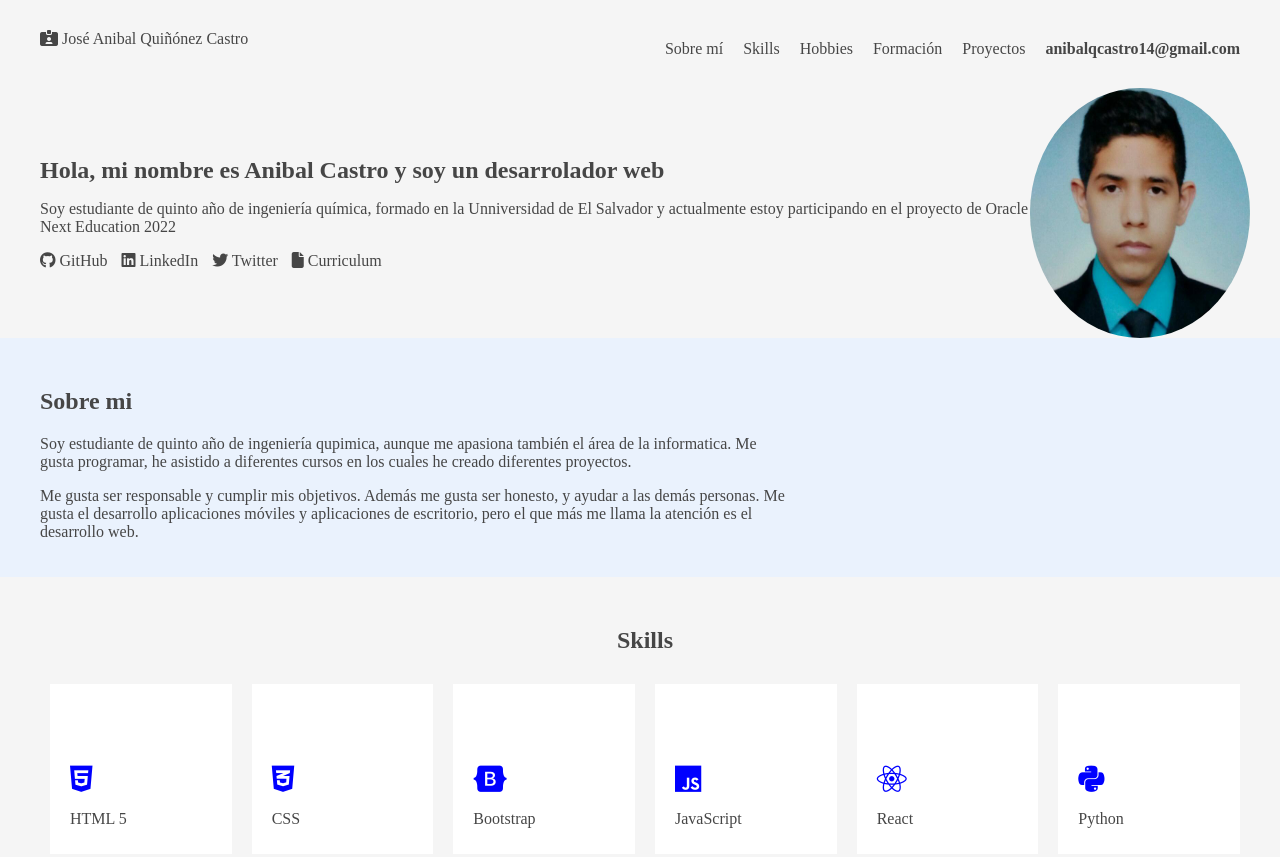
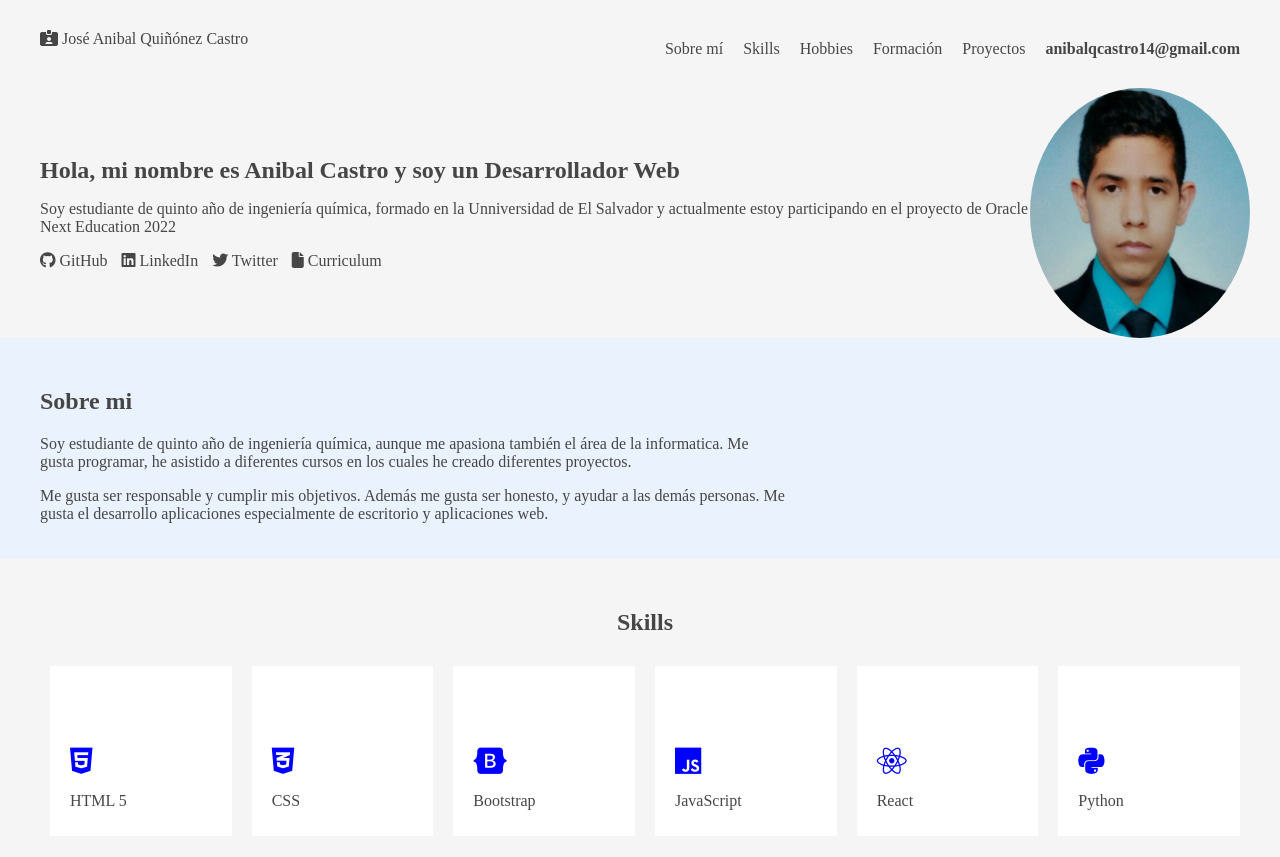
Before and after one commit to joscastro-ing/miportafolio, a plain HTML site: page index.html in a window 1280 px wide. Shown: the top 857 px of the page. Drawn offline with Linux system fonts and the light colour scheme.

Commit message:
Update index.html

```diff
--- a/index.html
+++ b/index.html
@@ -27,7 +27,7 @@
         </header>
         <section class="titulo" id="tituloid">
             <div class="titulo__contenido">
-                <h1>Hola, mi nombre es Anibal Castro y soy un desarrolador web</h1>
+                <h1>Hola, mi nombre es Anibal Castro y soy un Desarrollador Web</h1>
                 <p>Soy estudiante de quinto año de ingeniería química, formado en la Unniversidad de El Salvador y
                     actualmente estoy participando en el proyecto de Oracle Next Education 2022</p>
                 <a href="https://github.com/joscastro-ing" class="redes"><i class="fa-brands fa-github"></i> GitHub</a>
@@ -46,9 +46,9 @@
             <div class="aboutme__title">
                 <h2>Sobre mi</h2>
             </div>
-            <p>Soy estudiante de quinto año de ingeniería qupimica, aunque me apasiona también el área de la informatica. Me gusta programar, he asistido a diferentes cursos en los cuales he creado diferentes proyectos.</p>
+            <p>Soy estudiante de quinto año de ingeniería química, aunque me apasiona también el área de la informatica. Me gusta programar, he asistido a diferentes cursos en los cuales he creado diferentes proyectos.</p>
 
-            <p>Me gusta ser responsable y cumplir mis objetivos. Además me gusta ser honesto, y ayudar a las demás personas. Me gusta el desarrollo aplicaciones móviles y aplicaciones de escritorio, pero el que más me llama la atención es el desarrollo web.</p>
+            <p>Me gusta ser responsable y cumplir mis objetivos. Además me gusta ser honesto, y ayudar a las demás personas. Me gusta el desarrollo aplicaciones especialmente de escritorio y aplicaciones web.</p>
         </section>
         <section class="skills" id="skillsid">
             <div class="skills__title">
```
